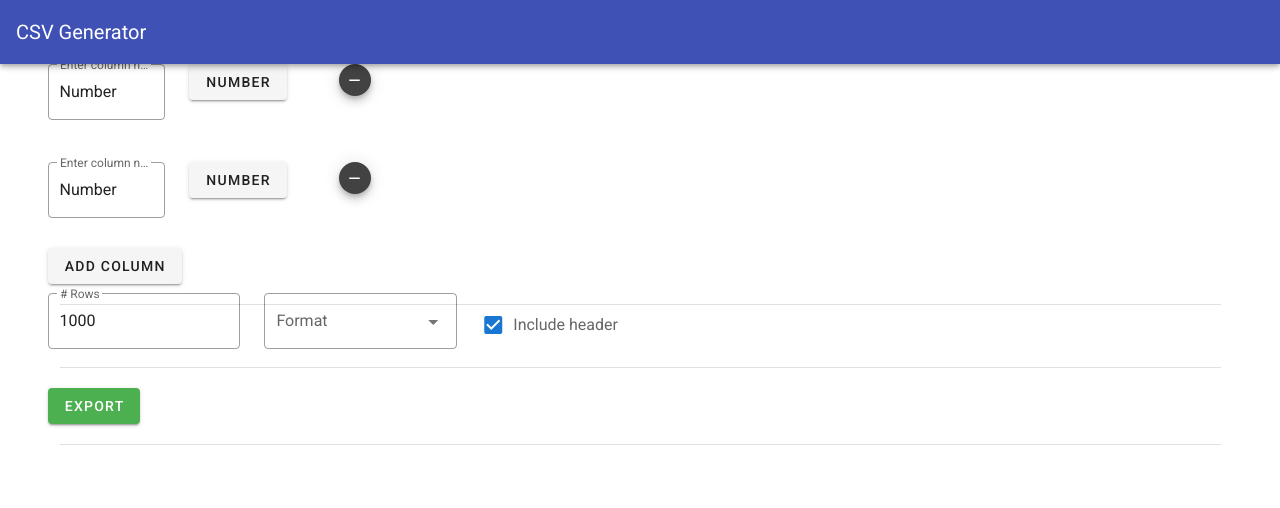
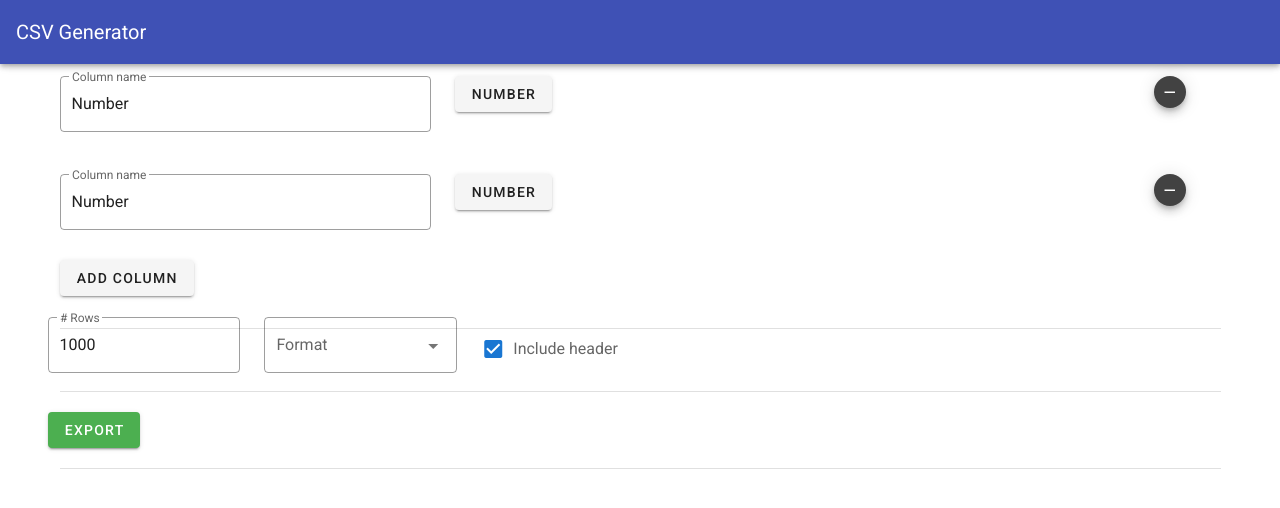
Before and after one commit to FBuervenich/random-csv-generator, a Vue app: page / in a window 1280 px wide. Shown: the top 508 px of the page. Built offline with nearby package versions, Linux system fonts and the light colour scheme.

Commit message:
UPDATE sizing

```diff
--- a/src/components/CsvColumn.vue
+++ b/src/components/CsvColumn.vue
@@ -4,13 +4,13 @@
       <!-- <v-col align="center">
         <span>{{ this.columnType.name }}</span>
       </v-col> -->
-      <v-col>
-        <v-text-field v-model="columnName" label="Enter column name..." outlined></v-text-field>
+      <v-col cols="4">
+        <v-text-field v-model="columnName" label="Column name" outlined></v-text-field>
       </v-col>
-      <v-col>
+      <v-col cols="7">
         <CsvColumnTypeSelector :columnType="columnType" />
       </v-col>
-      <v-col>
+      <v-col cols="1">
         <v-btn class="mx-2" fab dark x-small color="secondary" @click="removeColumn">
           <v-icon dark>mdi-minus</v-icon>
         </v-btn>
--- a/src/components/CsvColumnList.vue
+++ b/src/components/CsvColumnList.vue
@@ -1,5 +1,5 @@
 <template>
-  <div>
+  <v-container>
     <transition-group name="list" tag="div">
       <CsvColumn
         v-for="columnType in column.columns"
@@ -10,7 +10,7 @@
       />
     </transition-group>
     <v-btn @click="addDefaultColumn">Add Column</v-btn>
-  </div>
+  </v-container>
 </template>
 
 <script>
```
